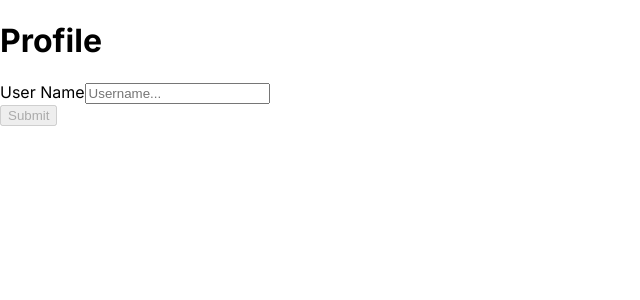
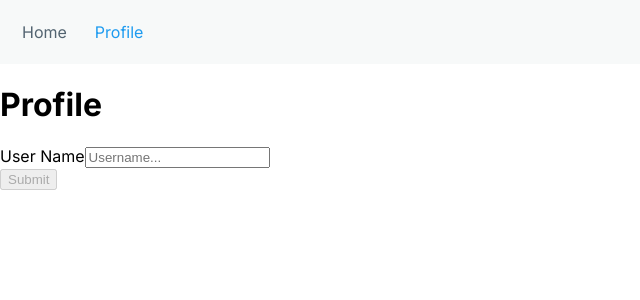
Before and after one commit to TomerDun/TweeterTwo, a React (Vite) app: page /profile in a window 1280 px wide. Shown: the top 300 px of the page, without its empty margins (0-640 px from the left). Built offline with nearby package versions, Linux system fonts and the light colour scheme; no server answers.

Commit message:
Added navbar

```diff
--- a/src/App.jsx
+++ b/src/App.jsx
@@ -2,6 +2,7 @@ import { Route, Routes } from 'react-router'
 import './App.css'
 import HomePage from './pages/HomePage'
 import ProfilePage from './pages/ProfilePage'
+import NavBar from './components/NavBar'
 
 
 function App() {
@@ -11,6 +12,7 @@ function App() {
 
   return (
     <>
+    <NavBar />
     <Routes>
       <Route path='/' element={<HomePage />}/>
       <Route path='/profile' element={<ProfilePage />}/>
--- /dev/null
+++ b/src/components/NavBar.css
@@ -0,0 +1,22 @@
+nav {
+   width: 100%;
+   padding: 1rem;
+   display: flex;
+   gap: 1rem;
+   background-color: var(--bg-sec);
+}
+
+nav .nav-item {
+    color: var(--text-sec);
+    text-decoration: none;
+    padding: 6px;
+    border-radius: 4px;
+}
+
+nav .nav-item:hover {
+    background-color: rgba(29, 156, 240, 0.329)
+}
+
+nav .nav-item.active {
+    color: var(--ui-main);
+}
--- a/src/components/NavBar.jsx
+++ b/src/components/NavBar.jsx
@@ -1,3 +1,11 @@
+import { NavLink } from "react-router";
+import './NavBar.css'
+
 export default function NavBar() {
-
+    return (
+        <nav>
+            <NavLink to='/' className='nav-item'>Home</NavLink>
+            <NavLink to='/profile' className='nav-item'>Profile</NavLink>
+        </nav>
+    )
 }
```
